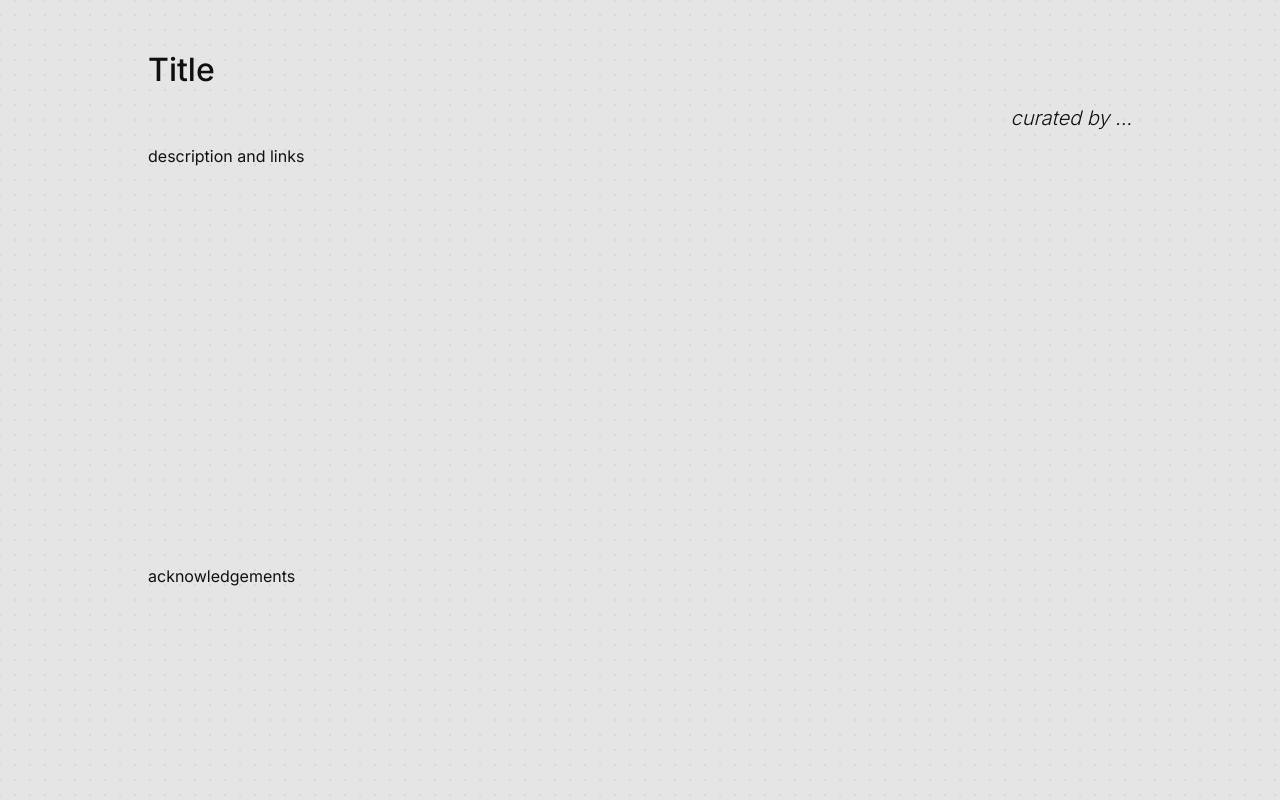
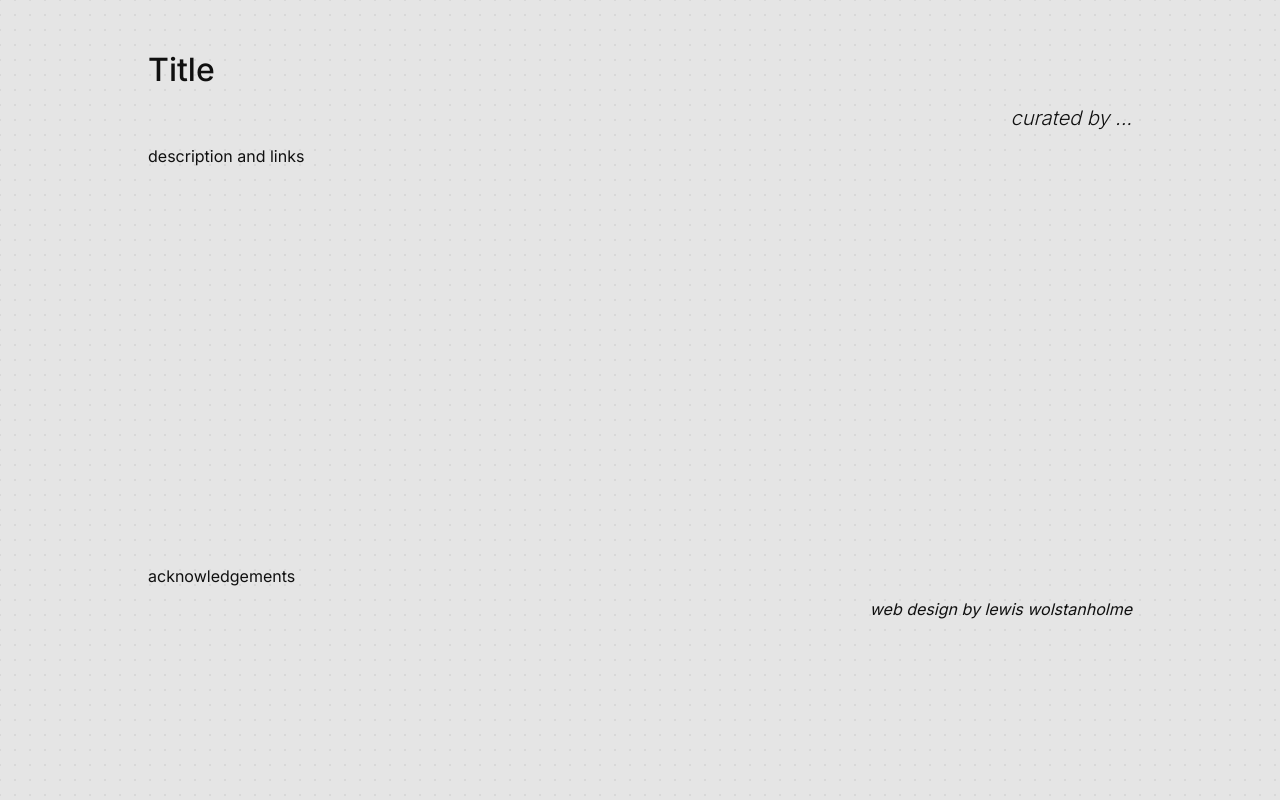
Before and after one commit to lewiswolf/drum-modal-feedback-compositions, a React (Vite) app: page / in a window 1280 px wide. Built offline with nearby package versions, Linux system fonts and the light colour scheme.

Commit message:
added cedits

```diff
--- a/src/index.tsx
+++ b/src/index.tsx
@@ -22,6 +22,7 @@ root &&
 				<p>
 					acknowledgements
 				</p>
+				<a href='http://lewiswolstanholme.co.uk' rel='noreferrer' target='_blank'>web design by lewis wolstanholme</a>
 			</footer>
 		</React.StrictMode>,
 	)
--- a/src/scss/index.scss
+++ b/src/scss/index.scss
@@ -111,12 +111,24 @@ body {
 
 footer,
 header {
+	display: grid;
 	margin: 0;
 
 	p {
 		margin: 0;
 		text-align: justify;
 	}
+}
+
+footer a:last-of-type {
+	margin-top: 0.83em;
+	justify-self: right;
+	text-decoration: none;
+	font-size: inherit;
+	font-style: oblique;
+	font-weight: normal;
+	user-select: none;
+	cursor: help;
 }
 
 main {
```
Also changed, not shown: 1 other file (tests, documents, lock files or other folders).
